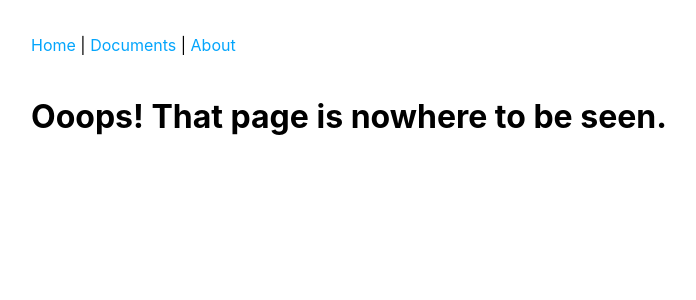
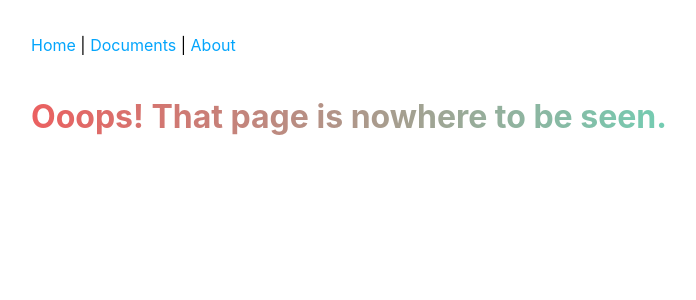
Before and after one commit to alestojanovic/documentation-app, a React app: page /docs in a window 1280 px wide. Shown: the top 300 px of the page, without its empty margins (200-896 px from the left). Built offline with nearby package versions, Linux system fonts and the light colour scheme; what redux-immutable-state-invariant would draw is missing.

Commit message:
feat: small color refactor

```diff
--- /dev/null
+++ b/src/components/PageNotFound.css
@@ -0,0 +1,9 @@
+.gradient-text {
+  background-color: #f3ec78;
+  background-image: linear-gradient(to right, #eb6060, #51ecca);
+  background-size: 100%;
+  -webkit-background-clip: text;
+  -moz-background-clip: text;
+  -webkit-text-fill-color: transparent;
+  -moz-text-fill-color: transparent;
+}
--- a/src/components/PageNotFound.js
+++ b/src/components/PageNotFound.js
@@ -1,7 +1,10 @@
 import React from "react";
+import "./PageNotFound.css";
 
 const PageNotFound = () => {
-  return <h1>Ooops! That page is nowhere to be seen.</h1>;
+  return (
+    <h1 className="gradient-text">Ooops! That page is nowhere to be seen.</h1>
+  );
 };
 
 export default PageNotFound;
--- a/src/components/documents/DocumentList.css
+++ b/src/components/documents/DocumentList.css
@@ -16,7 +16,6 @@
 }
 
 #main-table tr:hover {
-  /* background-color: #d7fff6; */
   background-image: linear-gradient(to right, #fdd8d8, #d7fff6);
 }
 
```
